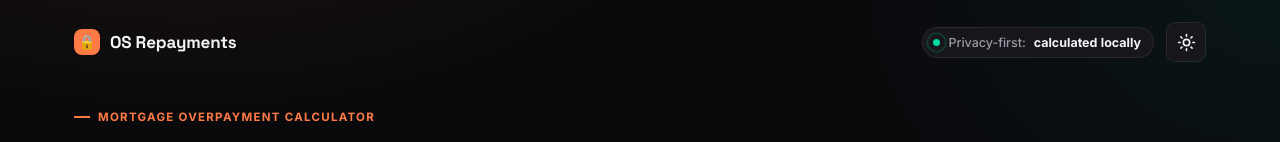
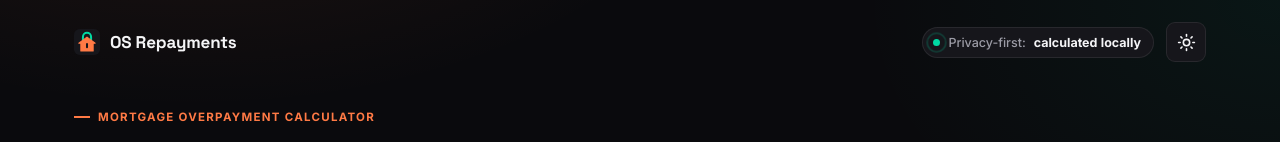
Before and after one commit to amprew/mortgage-calculator, a React (Vite) app: page / in a window 1280 px wide. Shown: the top 142 px of the page. Built offline with nearby package versions, Linux system fonts and the light colour scheme.

Commit message:
Update logo to match favicon

```diff
--- a/src/App.tsx
+++ b/src/App.tsx
@@ -49,7 +49,7 @@ export default function App() {
   return (
     <div className="wrap">
       <header className="topbar">
-        <div className="brand"><span className="brand-mark">🔒</span> OS Repayments</div>
+        <div className="brand"><img className="brand-mark" src={`${import.meta.env.BASE_URL}favicon.svg`} alt="" width={26} height={26} /> OS Repayments</div>
         <div className="header-actions">
         <div className="pulse-wrap">
           <div className="pulse-badge"><span className="pulse-dot" />Privacy-first: <b>calculated locally</b></div>
--- a/src/styles/global.css
+++ b/src/styles/global.css
@@ -80,12 +80,8 @@ body {
 .brand-mark {
   width: 26px;
   height: 26px;
-  border-radius: 8px;
-  background: var(--coral);
-  display: flex;
-  align-items: center;
-  justify-content: center;
-  font-size: 14px;
+  display: block;
+  flex-shrink: 0;
 }
 
 .pulse-wrap {
```
